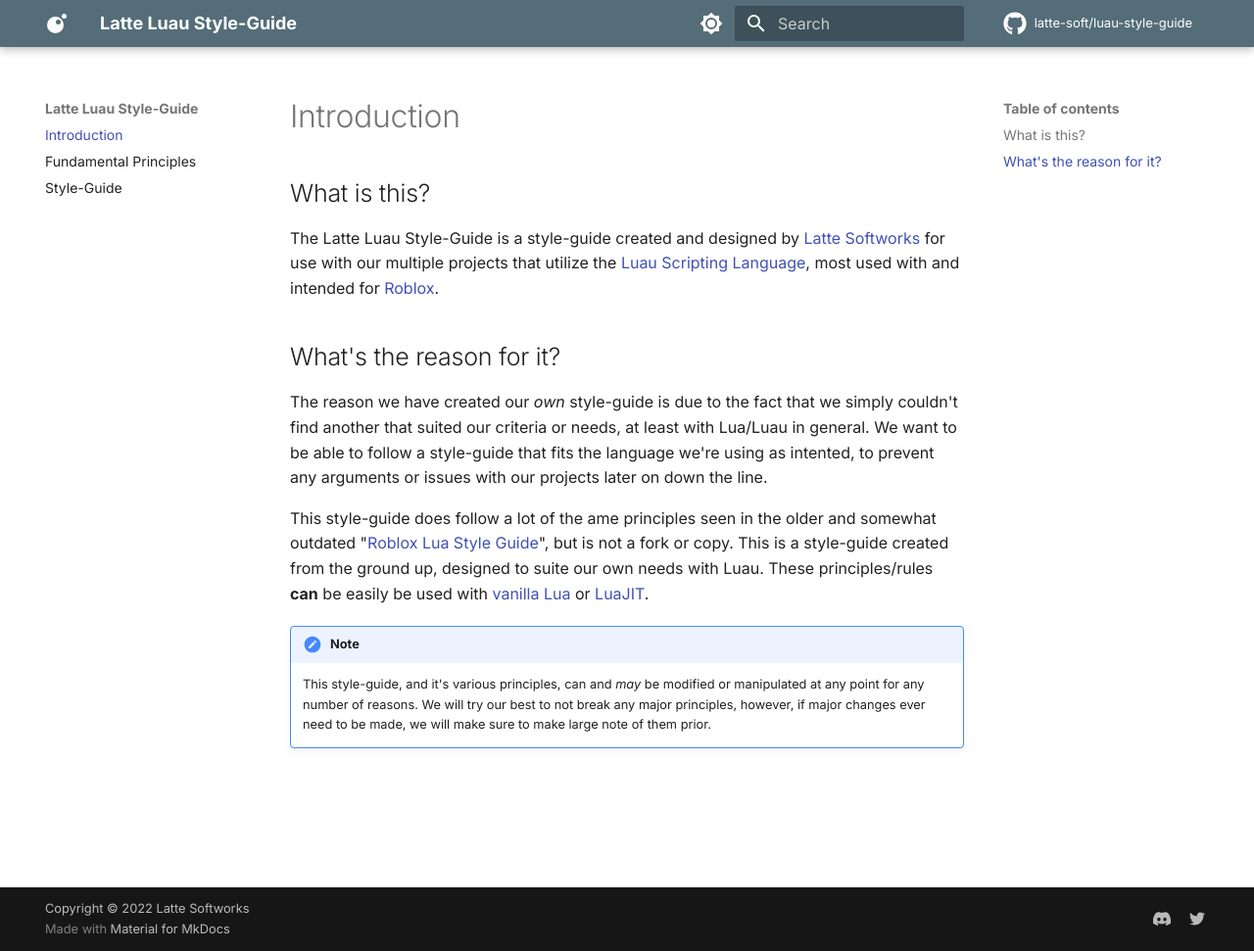
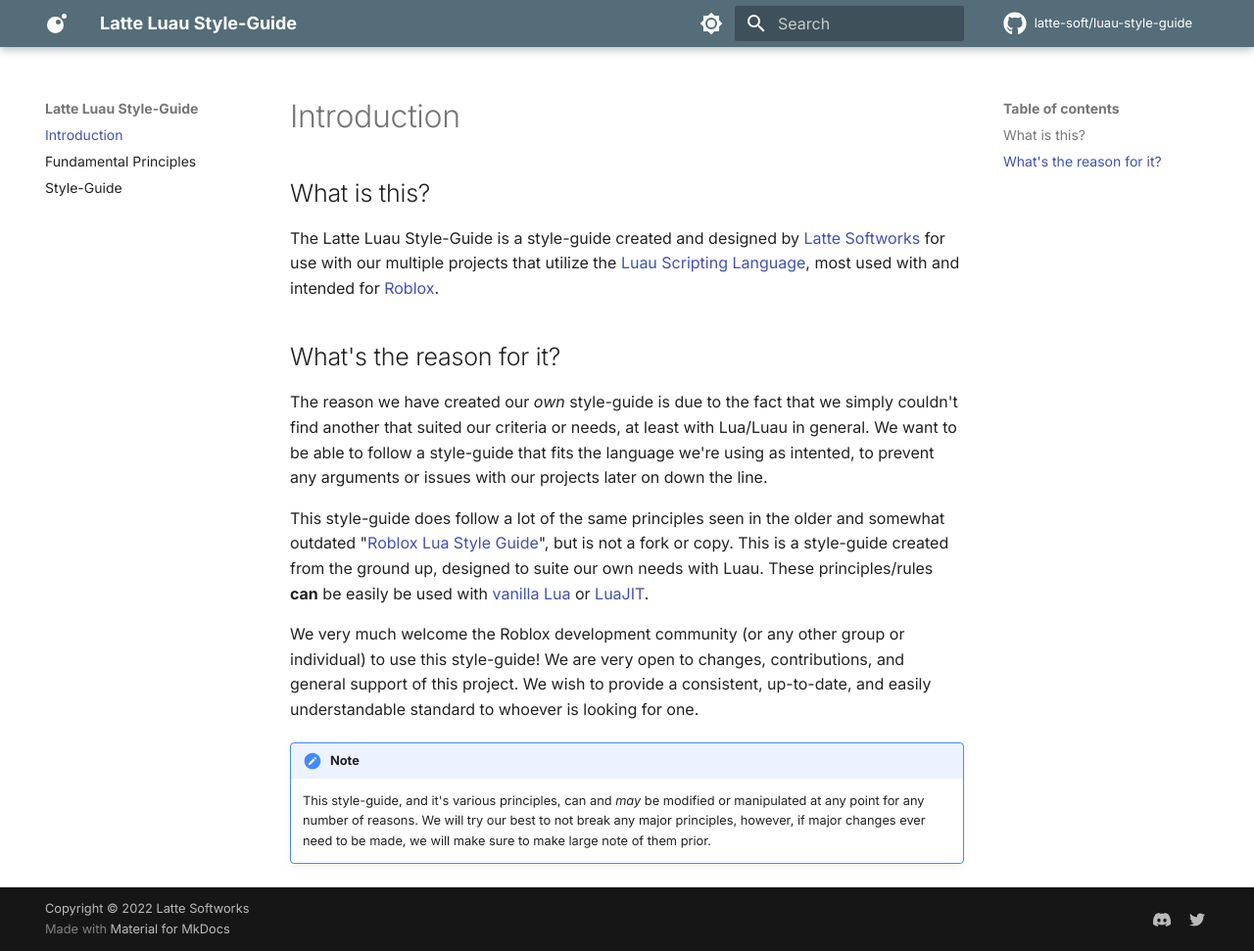
Before and after one commit to latte-soft/luau-style-guide, an MkDocs documentation site: the page built from docs/index.md, in a window 1280 px wide and 971 px high. Shown: the whole window at 98% size. Built offline with MkDocs 1.6.1 and Material for MkDocs 9.7.7, drawn with Linux system fonts in a browser that asks for light colours; comment, search, counter and statistics services are not loaded.

Commit message:
Add community welcoming message

```diff
--- a/docs/index.md
+++ b/docs/index.md
@@ -9,7 +9,9 @@
 ## What's the reason for it?
 The reason we have created our *own* style-guide is due to the fact that we simply couldn't find another that suited our criteria or needs, at least with Lua/Luau in general. We want to be able to follow a style-guide that fits the language we're using as intented, to prevent any arguments or issues with our projects later on down the line.
 
-This style-guide does follow a lot of the ame principles seen in the older and somewhat outdated "[Roblox Lua Style Guide](https://roblox.github.io/lua-style-guide)", but is not a fork or copy. This is a style-guide created from the ground up, designed to suite our own needs with Luau. These principles/rules **can** be easily be used with [vanilla Lua](https://lua.org/) or [LuaJIT](http://luajit.org/).
+This style-guide does follow a lot of the same principles seen in the older and somewhat outdated "[Roblox Lua Style Guide](https://roblox.github.io/lua-style-guide)", but is not a fork or copy. This is a style-guide created from the ground up, designed to suite our own needs with Luau. These principles/rules **can** be easily be used with [vanilla Lua](https://lua.org/) or [LuaJIT](http://luajit.org/).
+
+We very much welcome the Roblox development community (or any other group or individual) to use this style-guide! We are very open to changes, contributions, and general support of this project. We wish to provide a consistent, up-to-date, and easily understandable standard to whoever is looking for one.
 
 !!! note
 
```
